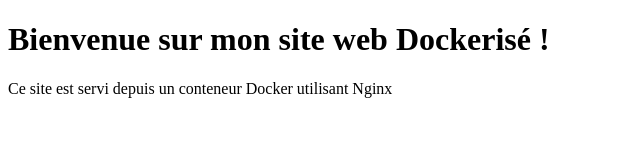
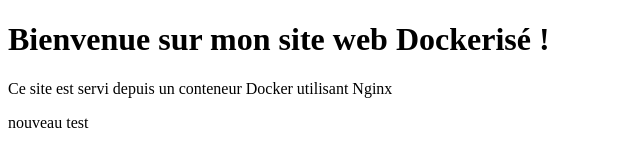
Before and after one commit to Kenlark/practice-docker, a plain HTML site: page site-web/index.html in a window 1280 px wide. Shown: the full height of the page, 0-640 px from the left. Drawn offline with Linux system fonts and the light colour scheme.

Commit message:
feat : ajout d'un nouveau paragraphe de test dans index.html

```diff
--- a/site-web/index.html
+++ b/site-web/index.html
@@ -8,5 +8,6 @@
   <body>
     <h1>Bienvenue sur mon site web Dockerisé !</h1>
     <p>Ce site est servi depuis un conteneur Docker utilisant Nginx</p>
+    <p>nouveau test</p>
   </body>
 </html>
```
